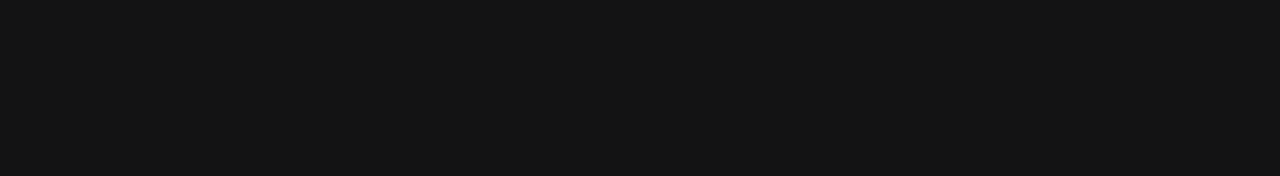
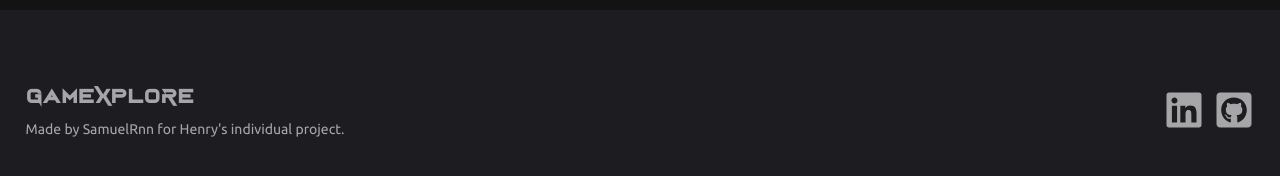
Before and after one commit to SamuelRnn/PI-SamuelRnn---Videogames, a React (Vite) app in the folder custom-client/: page /create in a window 1280 px wide. Shown: the part 1028-1204 px from the top of the page. Before the commit the page ends 1038 px from the top, so only its background shows below. Built offline with nearby package versions, Linux system fonts and the light colour scheme; no server answers; a web font is replaced by a local one.

Commit message:
4-12-22 - footer

```diff
--- a/custom-client/src/App.jsx
+++ b/custom-client/src/App.jsx
@@ -8,6 +8,7 @@
 import Navbar from "./components/Nav_bar/Navbar";
 import CreationForm from "./components/Creation_form/CreationForm";
 import Detail from "./components/Detail/Detail";
+import Footer from "./components/Footer/Footer";
 
 import axios from 'axios';
 axios.defaults.baseURL = import.meta.env.VITE_BACK_URL
@@ -24,6 +25,7 @@
       <Route exact path="/home" component={Home} />
       <Route exact path="/create" component={CreationForm} />
       <Route path="/game/:id" component={Detail} />
+      <Route path='/' component={Footer}/>
     </Router>
   );
 };
--- /dev/null
+++ b/custom-client/src/components/Footer/Footer.jsx
@@ -0,0 +1,36 @@
+import styles from "./Footer.module.css";
+
+const Footer = () => {
+  return (
+    <div className={styles.wrapper}>
+      <div className={styles.content}>
+        <div className={styles.text}>
+          <h1>GameXploRe</h1>
+          <p>Made by SamuelRnn for Henry's individual project.</p>
+        </div>
+        <div className={styles.links_container}>
+          <a href="https://www.linkedin.com/in/samyr-p-quino-3716b9254/" target="_blank">
+            <svg
+              xmlns="http://www.w3.org/2000/svg"
+              viewBox="0 0 448 512"
+              fill="currentColor"
+            >
+              <path d="M416 32H31.9C14.3 32 0 46.5 0 64.3v383.4C0 465.5 14.3 480 31.9 480H416c17.6 0 32-14.5 32-32.3V64.3c0-17.8-14.4-32.3-32-32.3zM135.4 416H69V202.2h66.5V416zm-33.2-243c-21.3 0-38.5-17.3-38.5-38.5S80.9 96 102.2 96c21.2 0 38.5 17.3 38.5 38.5 0 21.3-17.2 38.5-38.5 38.5zm282.1 243h-66.4V312c0-24.8-.5-56.7-34.5-56.7-34.6 0-39.9 27-39.9 54.9V416h-66.4V202.2h63.7v29.2h.9c8.9-16.8 30.6-34.5 62.9-34.5 67.2 0 79.7 44.3 79.7 101.9V416z" />
+            </svg>
+          </a>
+          <a href="https://github.com/SamuelRnn" target="_blank">
+            <svg
+              xmlns="http://www.w3.org/2000/svg"
+              viewBox="0 0 448 512"
+              fill="currentColor"
+            >
+              <path d="M400 32H48C21.5 32 0 53.5 0 80v352c0 26.5 21.5 48 48 48h352c26.5 0 48-21.5 48-48V80c0-26.5-21.5-48-48-48zM277.3 415.7c-8.4 1.5-11.5-3.7-11.5-8 0-5.4.2-33 .2-55.3 0-15.6-5.2-25.5-11.3-30.7 37-4.1 76-9.2 76-73.1 0-18.2-6.5-27.3-17.1-39 1.7-4.3 7.4-22-1.7-45-13.9-4.3-45.7 17.9-45.7 17.9-13.2-3.7-27.5-5.6-41.6-5.6-14.1 0-28.4 1.9-41.6 5.6 0 0-31.8-22.2-45.7-17.9-9.1 22.9-3.5 40.6-1.7 45-10.6 11.7-15.6 20.8-15.6 39 0 63.6 37.3 69 74.3 73.1-4.8 4.3-9.1 11.7-10.6 22.3-9.5 4.3-33.8 11.7-48.3-13.9-9.1-15.8-25.5-17.1-25.5-17.1-16.2-.2-1.1 10.2-1.1 10.2 10.8 5 18.4 24.2 18.4 24.2 9.7 29.7 56.1 19.7 56.1 19.7 0 13.9.2 36.5.2 40.6 0 4.3-3 9.5-11.5 8-66-22.1-112.2-84.9-112.2-158.3 0-91.8 70.2-161.5 162-161.5S388 165.6 388 257.4c.1 73.4-44.7 136.3-110.7 158.3zm-98.1-61.1c-1.9.4-3.7-.4-3.9-1.7-.2-1.5 1.1-2.8 3-3.2 1.9-.2 3.7.6 3.9 1.9.3 1.3-1 2.6-3 3zm-9.5-.9c0 1.3-1.5 2.4-3.5 2.4-2.2.2-3.7-.9-3.7-2.4 0-1.3 1.5-2.4 3.5-2.4 1.9-.2 3.7.9 3.7 2.4zm-13.7-1.1c-.4 1.3-2.4 1.9-4.1 1.3-1.9-.4-3.2-1.9-2.8-3.2.4-1.3 2.4-1.9 4.1-1.5 2 .6 3.3 2.1 2.8 3.4zm-12.3-5.4c-.9 1.1-2.8.9-4.3-.6-1.5-1.3-1.9-3.2-.9-4.1.9-1.1 2.8-.9 4.3.6 1.3 1.3 1.8 3.3.9 4.1zm-9.1-9.1c-.9.6-2.6 0-3.7-1.5s-1.1-3.2 0-3.9c1.1-.9 2.8-.2 3.7 1.3 1.1 1.5 1.1 3.3 0 4.1zm-6.5-9.7c-.9.9-2.4.4-3.5-.6-1.1-1.3-1.3-2.8-.4-3.5.9-.9 2.4-.4 3.5.6 1.1 1.3 1.3 2.8.4 3.5zm-6.7-7.4c-.4.9-1.7 1.1-2.8.4-1.3-.6-1.9-1.7-1.5-2.6.4-.6 1.5-.9 2.8-.4 1.3.7 1.9 1.8 1.5 2.6z" />
+            </svg>
+          </a>
+        </div>
+      </div>
+    </div>
+  );
+};
+
+export default Footer;
--- /dev/null
+++ b/custom-client/src/components/Footer/Footer.module.css
@@ -0,0 +1,37 @@
+.wrapper{
+  background-color: var(--gray-light);
+  height: 20rem;
+}
+.content{
+  height: 100%;
+  width: var(--main-width);
+  margin: 0 auto;
+  display: flex;
+  align-items: center;
+  justify-content: space-between;
+}
+.text{
+  text-align: start;
+  opacity: .7;
+}
+.text p{
+  font-size: 1.4rem;
+}
+
+.links_container{
+  display: flex;
+  column-gap: 1rem;
+}
+.links_container a{
+  color: var(--white);
+  opacity: .7;
+}
+.links_container a svg{
+  width: 4rem;
+  height: 4rem;
+}
+@media (max-width: 584px) {
+  .content{
+    width: 90%;
+  }
+}
--- a/custom-client/src/components/Home/Home.jsx
+++ b/custom-client/src/components/Home/Home.jsx
@@ -6,14 +6,14 @@
 
 const Home = () => {
   const dispatch = useDispatch();
-  const fetchedGames = useSelector((state) => state.games)
+  const fetchedGames = useSelector((state) => state.games);
   useEffect(() => {
-    if(!fetchedGames){
+    if (!fetchedGames) {
       dispatch(getAllGames());
     }
   }, []);
 
-  return (fetchedGames ? <Results /> : <Loading/>)
+  return fetchedGames ? <Results /> : <Loading />;
 };
 
 export default Home;
--- a/custom-client/src/components/Home/Results/Results.module.css
+++ b/custom-client/src/components/Home/Results/Results.module.css
@@ -1,4 +1,5 @@
 .main_container{
+  min-height: 100vh;
   width: var(--main-width);
   display: flex;
   flex-direction: column;
@@ -19,4 +20,6 @@
   flex-wrap: wrap;
   column-gap: 3.2rem;
   row-gap: 4rem;
+  padding-bottom: 4rem;
+
 }
--- a/custom-client/src/components/Loading/Loading.jsx
+++ b/custom-client/src/components/Loading/Loading.jsx
@@ -2,9 +2,11 @@
 
 const Loading = () => {
   return (
-    <div className={styles.wait_sign_container}>
-      <h2>Wait while we bring back our data from the shadow realm...</h2>
-      <img src="../../../snakeroll.gif" alt="gif" className={styles.spinner}/>
+    <div className={styles.main_container}>
+      <div className={styles.wait_sign_container}>
+        <h2>Wait while we bring back our data from the shadow realm...</h2>
+        <img src="../../../snakeroll.gif" alt="gif" className={styles.spinner}/>
+      </div>
     </div>
   )
 }
--- a/custom-client/src/components/Loading/Loading.module.css
+++ b/custom-client/src/components/Loading/Loading.module.css
@@ -1,3 +1,6 @@
+.main_container{
+  height: 100vh;
+}
 .wait_sign_container{
   margin: 0 auto;
   margin-top: 24rem;
--- a/custom-client/src/components/Nav_bar/Navbar.jsx
+++ b/custom-client/src/components/Nav_bar/Navbar.jsx
@@ -110,7 +110,11 @@
           </button>
           <Searchbar />
           <hr />
-          <NavLink to="/home" activeClassName={styles.active_link} onClick={() => setSidebarState(false)}>
+          <NavLink
+            to="/home"
+            activeClassName={styles.active_link}
+            onClick={() => setSidebarState(false)}
+          >
             <h2>Home</h2>
             <svg
               xmlns="http://www.w3.org/2000/svg"
@@ -122,7 +126,11 @@
               <path d="M12 5.432l8.159 8.159c.03.03.06.058.091.086v6.198c0 1.035-.84 1.875-1.875 1.875H15a.75.75 0 01-.75-.75v-4.5a.75.75 0 00-.75-.75h-3a.75.75 0 00-.75.75V21a.75.75 0 01-.75.75H5.625a1.875 1.875 0 01-1.875-1.875v-6.198a2.29 2.29 0 00.091-.086L12 5.43z" />
             </svg>
           </NavLink>
-          <NavLink to="/create" activeClassName={styles.active_link} onClick={() => setSidebarState(false)}>
+          <NavLink
+            to="/create"
+            activeClassName={styles.active_link}
+            onClick={() => setSidebarState(false)}
+          >
             <h2>Create your game!</h2>
             <svg
               xmlns="http://www.w3.org/2000/svg"
@@ -141,7 +149,10 @@
           <div className={styles.btns_container}>
             {location.pathname === "/home" && (
               <button
-                onClick={() => dispatch(toggleFilterMenu())}
+                onClick={() => {
+                  dispatch(toggleFilterMenu());
+                  setSidebarState(false);
+                }}
                 className={`button ${styles.filter_menu_toggle} ${
                   filtersSelector.active ? styles.active_btn : null
                 }`}
```
